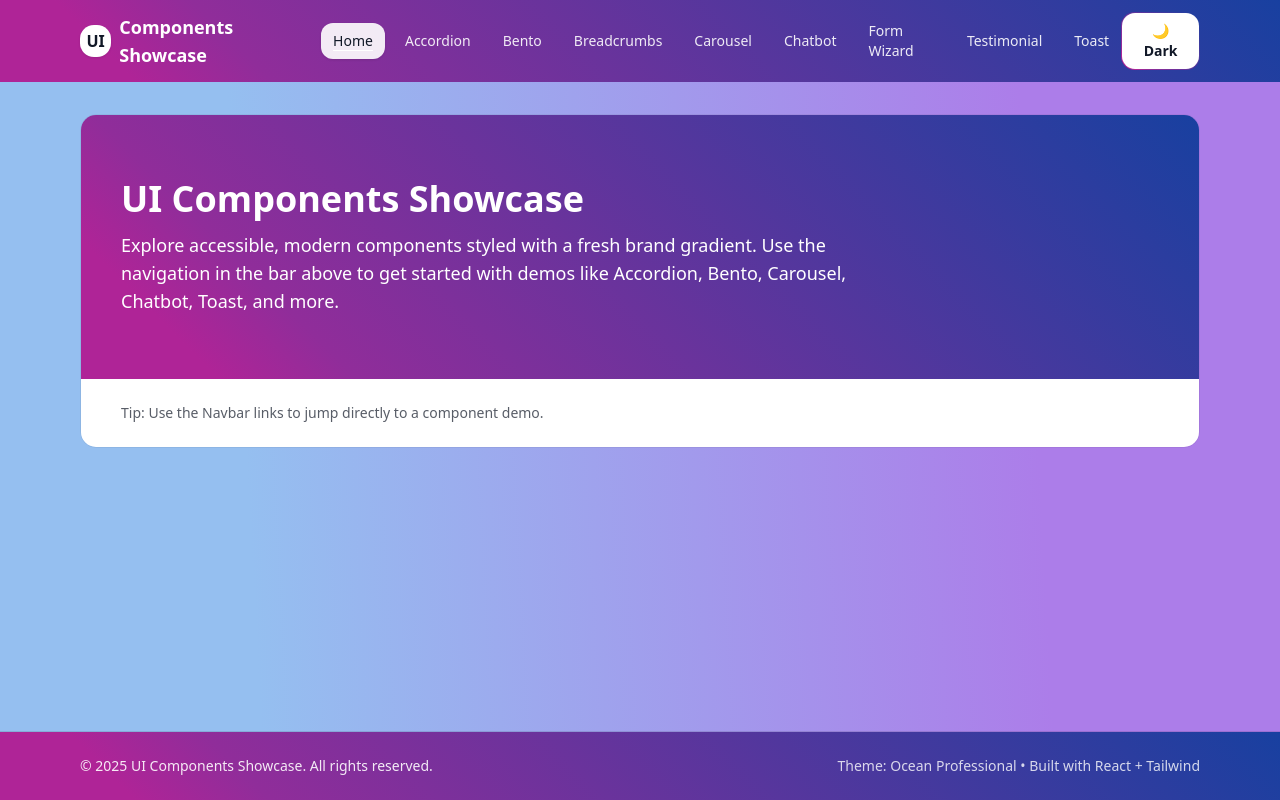
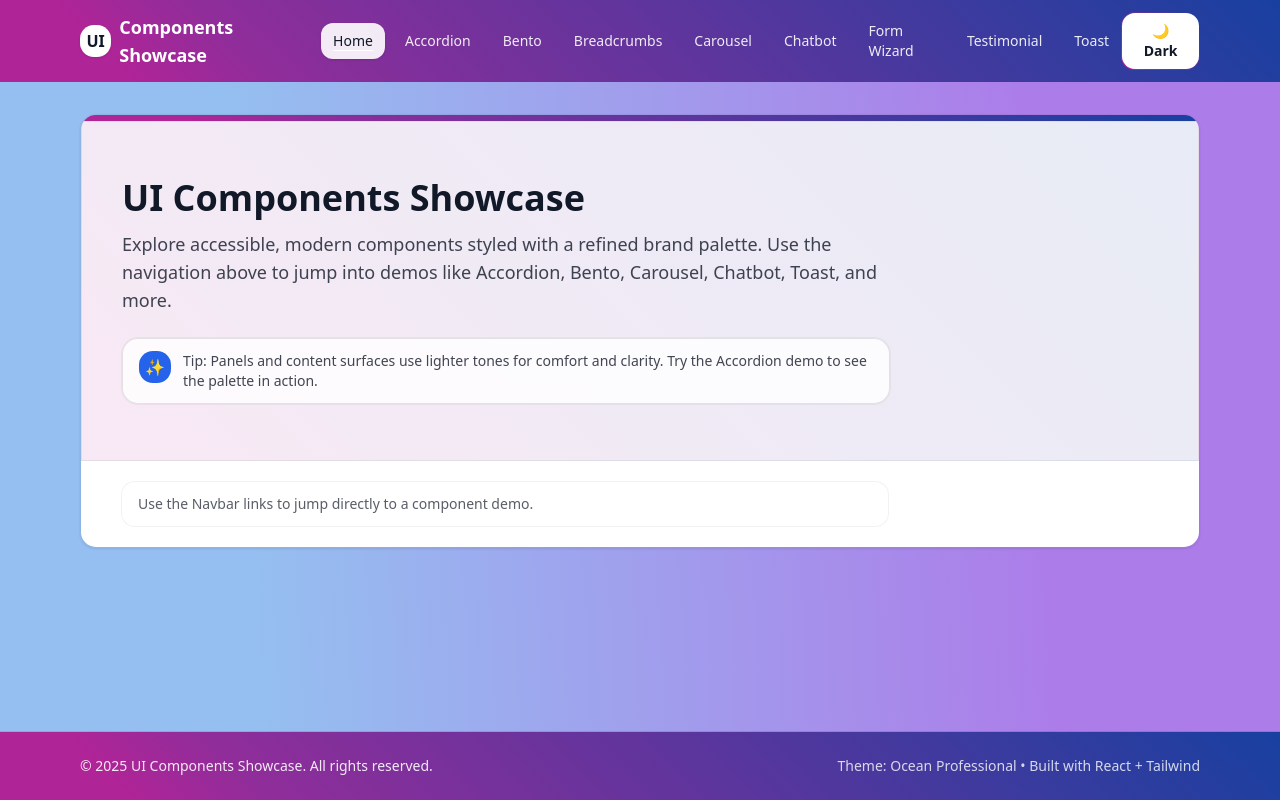
Before and after one commit to kavia-common/ui-components-showcase-3705-3714, a React (Create React App) app in the folder frontend_react_app/: page / in a window 1280 px wide. Built offline with nearby package versions, Linux system fonts and the light colour scheme.

Commit message:
Checkpoint 47 - cgb1804199

```diff
--- a/frontend_react_app/src/pages/Home.jsx
+++ b/frontend_react_app/src/pages/Home.jsx
@@ -8,24 +8,45 @@ import React from "react";
 export default function Home() {
   return (
     <section className="animate-fadeIn">
-      <div className="rounded-2xl border border-black/5 overflow-hidden">
-        <div className="bg-brand-gradient">
-          <div className="px-6 py-12 sm:px-10 sm:py-16">
+      {/* Soft hero with lighter brand-inspired surface to align with accordion answer palette */}
+      <div className="rounded-2xl border border-black/5 overflow-hidden shadow-soft">
+        {/* Header band keeps brand gradient only on a slim top bar to maintain readability */}
+        <div className="h-1.5 w-full bg-brand-gradient" aria-hidden="true" />
+
+        {/* Hero surface: light gradient overlay on white to mirror accordion answer area */}
+        <div className="bg-white brand-panel-soft-strong">
+          <div className="px-6 py-10 sm:px-10 sm:py-14">
             <div className="max-w-3xl">
-              <h1 className="text-3xl sm:text-4xl font-bold text-white">
+              <h1 className="text-3xl sm:text-4xl font-bold text-text">
                 UI Components Showcase
               </h1>
-              <p className="mt-3 text-base sm:text-lg text-white">
-                Explore accessible, modern components styled with a fresh brand gradient. Use the navigation in the bar above to get
-                started with demos like Accordion, Bento, Carousel, Chatbot,
-                Toast, and more.
+              <p className="mt-3 text-base sm:text-lg text-text/80">
+                Explore accessible, modern components styled with a refined brand palette.
+                Use the navigation above to jump into demos like Accordion, Bento, Carousel,
+                Chatbot, Toast, and more.
               </p>
+
+              {/* Subtle callout card harmonized to accordion content background */}
+              <div className="mt-6 rounded-2xl border border-black/10 bg-white/80 backdrop-blur px-4 py-3 shadow-hairline">
+                <div className="flex items-start gap-3">
+                  <div className="h-8 w-8 rounded-xl bg-primary text-white grid place-items-center shrink-0">
+                    ✨
+                  </div>
+                  <div className="text-sm text-text/80">
+                    Tip: Panels and content surfaces use lighter tones for comfort and clarity. Try the Accordion demo to see the palette in action.
+                  </div>
+                </div>
+              </div>
             </div>
           </div>
         </div>
-        <div className="px-6 sm:px-10 py-6 bg-white">
-          <div className="max-w-3xl text-sm text-text/70">
-            Tip: Use the Navbar links to jump directly to a component demo.
+
+        {/* Quick hint section with softer spacing and lighter surface */}
+        <div className="px-6 sm:px-10 py-5 bg-white">
+          <div className="max-w-3xl">
+            <div className="rounded-xl border border-black/5 bg-white px-4 py-3 text-sm text-text/70">
+              Use the Navbar links to jump directly to a component demo.
+            </div>
           </div>
         </div>
       </div>
```
Also changed, not shown: 2 other files (tests, documents, lock files or other folders).
